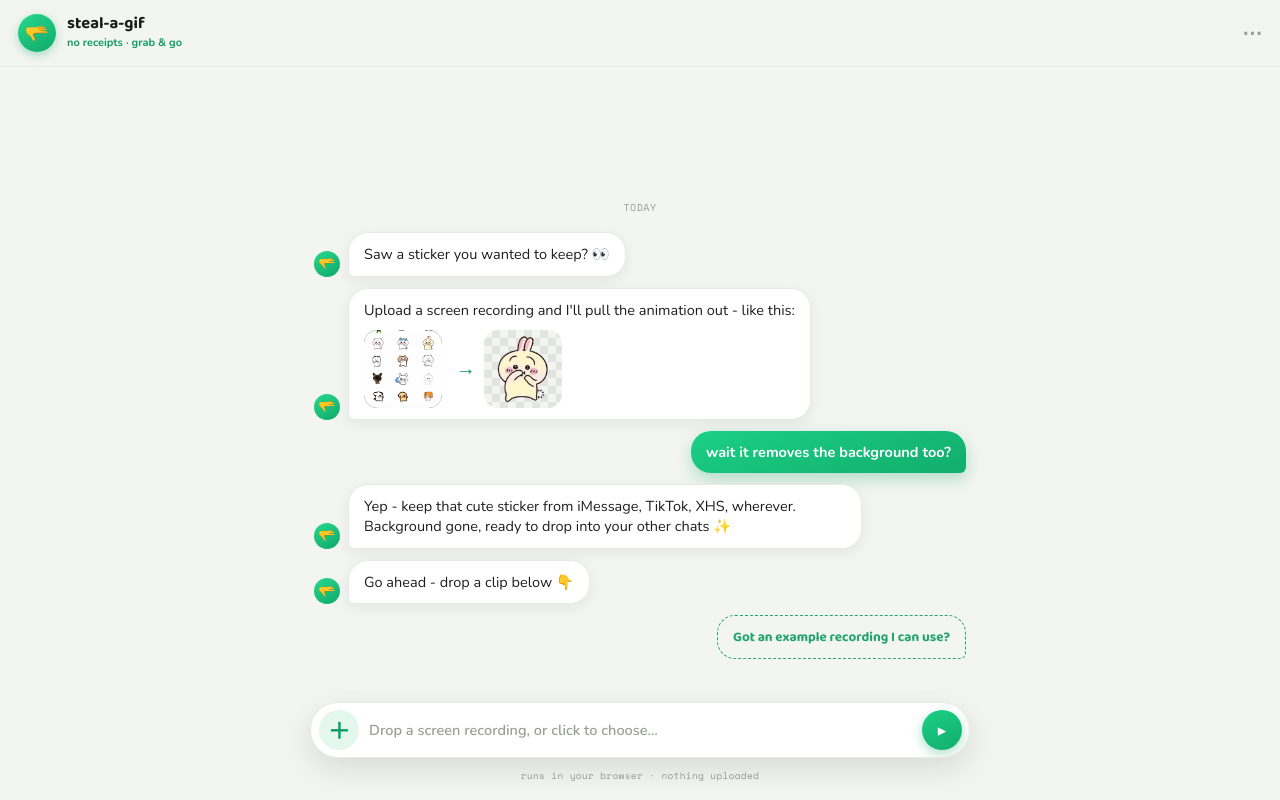
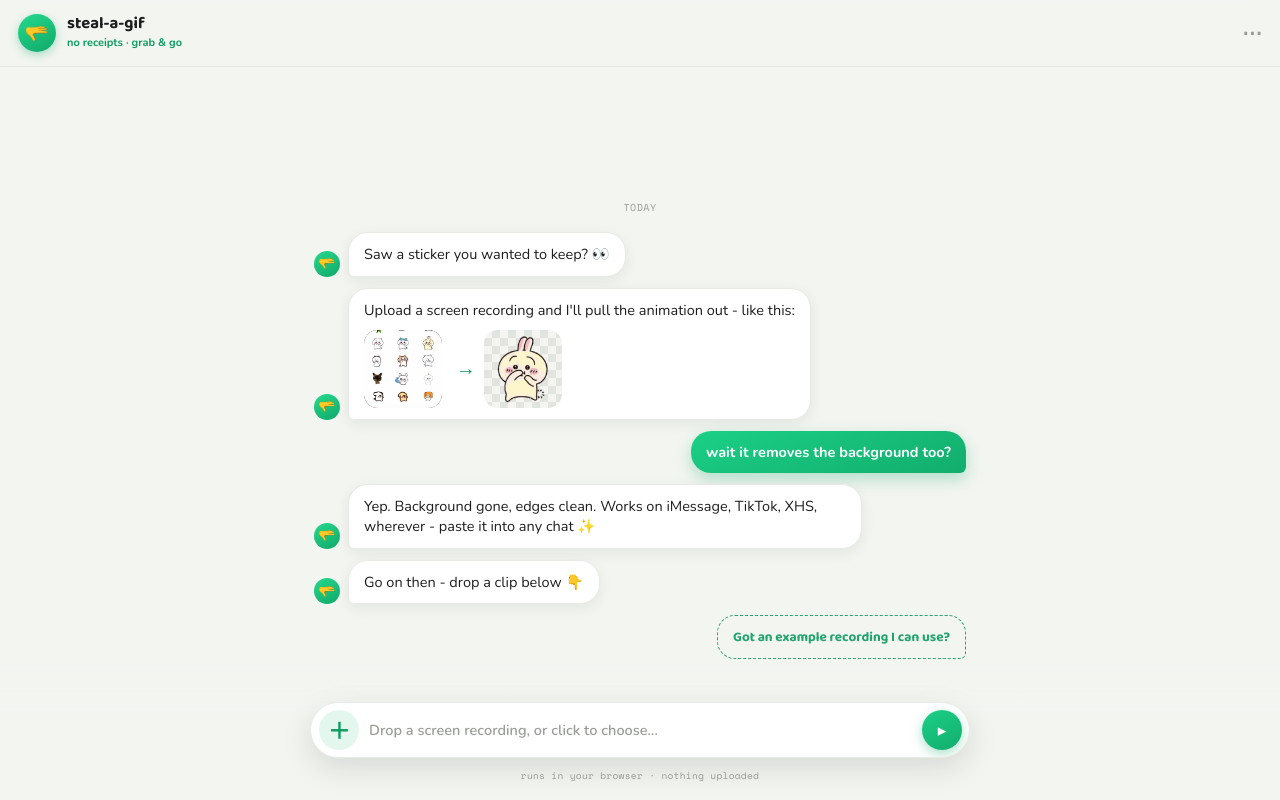
Before and after one commit to vorpus/steal-a-gif, a React (Vite) app: page / in a window 1280 px wide. Built offline with nearby package versions, Linux system fonts and the light colour scheme.

Commit message:
Tighten chat copy: cleaner bg-removal line, drop slang

```diff
--- a/src/App.tsx
+++ b/src/App.tsx
@@ -547,8 +547,8 @@ export function App() {
           <div className="row">
             <div className="av-s">🫳</div>
             <div className="bub">
-              Yep - keep that cute sticker from iMessage, TikTok, XHS, wherever.
-              Background gone, ready to drop into your other chats ✨
+              Yep. Background gone, edges clean. Works on iMessage, TikTok,
+              XHS, wherever - paste it into any chat ✨
             </div>
           </div>
 
@@ -566,7 +566,7 @@ export function App() {
             <>
               <div className="row introup">
                 <div className="av-s">🫳</div>
-                <div className="bub">Go ahead - drop a clip below 👇</div>
+                <div className="bub">Go on then - drop a clip below 👇</div>
               </div>
               {!samplesOpen && (
                 <div className="row out introup">
@@ -585,7 +585,7 @@ export function App() {
               <div className="row">
                 <div className="av-s">🫳</div>
                 <div className="bub">
-                  i gotchu fam 🤝 tap one to try it:
+                  On it 🫡 pick one:
                   <div className="samrow">
                     {SAMPLES.map((s) => (
                       <button
```
